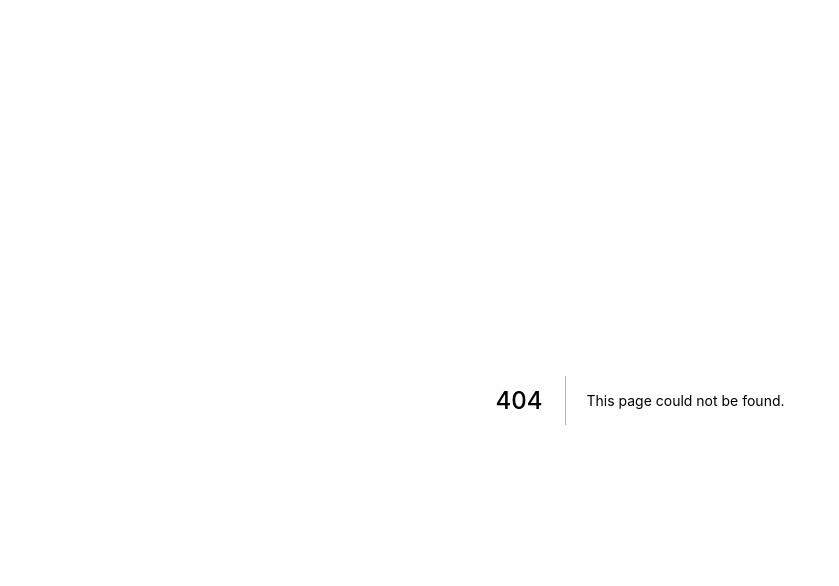
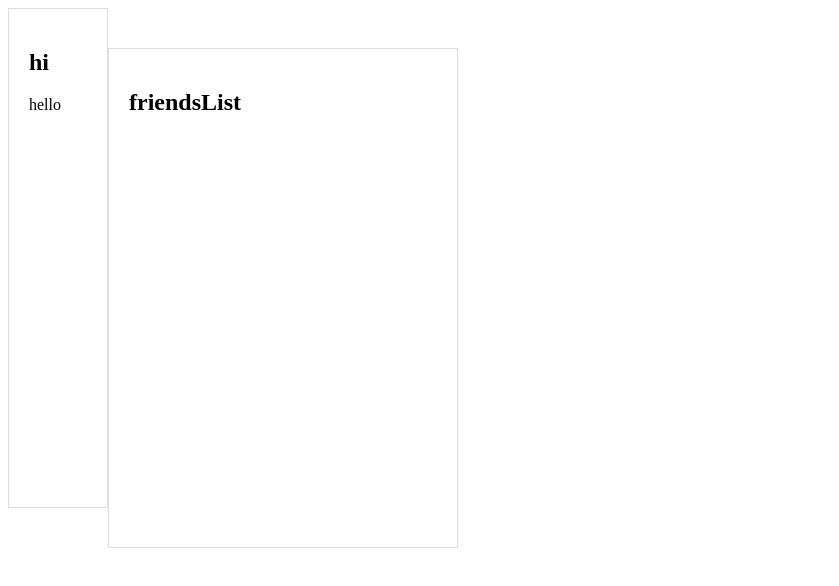
Before and after one commit to imki123/next-react, a Next.js app: page /myKakao in a window 1280 px wide. Before the commit this address had no page. Shown: the top 586 px of the page, without its empty margins (0-839 px from the left). Built offline with nearby package versions, Linux system fonts and the light colour scheme.

Commit message:
add ref in react class

```diff
--- a/components/header.js
+++ b/components/header.js
@@ -12,11 +12,11 @@ const Header = () =>{
                     <td style={{textAlign:"left"}}>
                         <span onClick={handleBack}>뒤로</span>
                     </td>
-                    <td style={{textAlign:"right"}}>
+                    {/* <td style={{textAlign:"right"}}>
                         <Link href="/">
                             <span>홈으로</span>
                         </Link>
-                    </td>
+                    </td> */}
                 </tr>
                 </tbody>
             </table>
--- /dev/null
+++ b/components/kakaoFriendsList.js
@@ -0,0 +1,7 @@
+export default function KakaoNav() {
+    return (
+        <div>
+            <h2>friendsList</h2>
+        </div>
+    )
+}
--- /dev/null
+++ b/components/kakaoLayout.js
@@ -0,0 +1,55 @@
+// components/kakaoLayout.js
+import React from 'react'
+import ReactDom from 'react-dom'
+import KakaoNav from './kakaoNav'
+
+export default class KakaoLayout extends React.Component {
+    //container의 높이를 동적으로 설정하기 위해 ref생성
+    container = React.createRef()
+
+    componentDidMount() {
+        const cont = this.container.current
+        if (cont.offsetHeight < 500) {
+            cont.style.height = '500px'
+        } else {
+            cont.style.height = 'auto'
+        }
+    }
+    render() {
+        return (
+            <div className="container" ref={this.container}>
+                <div className="nav">
+                    <KakaoNav />
+                </div>
+                <div className="main">
+                    {this.props.children}
+                </div>
+                <style jsx>{`
+                * {
+                    -webkit-box-sizing: border-box;
+                       -moz-box-sizing: border-box;
+                            box-sizing: border-box;
+                }
+                .container{
+                    width:450px;
+                }
+                .nav{
+                    display:inline-block;
+                    width:100px;
+                    height:100%;
+                    border: 1px solid #DDD;
+                    padding: 20px;
+                    margin: 0;
+                }
+                .main{
+                    display:inline-block;
+                    width:350px;
+                    height:100%;
+                    border: 1px solid #DDD;
+                    padding: 20px;
+                }
+                `}</style>
+            </div>
+        )
+    }
+}
--- /dev/null
+++ b/components/kakaoNav.js
@@ -0,0 +1,13 @@
+export default function KakaoNav() {
+    return (
+        <div>
+            <h2>hi</h2>
+            hello
+        <style jsx>{`
+        div{
+
+        }
+        `}</style>
+        </div>
+    )
+}
--- a/components/layout.js
+++ b/components/layout.js
@@ -1,5 +1,4 @@
 // components/layout.js
-
 import Header from './header'
 const Layout = props => (
     <div>
--- /dev/null
+++ b/pages/myKakao.js
@@ -0,0 +1,13 @@
+// pages/myKakao.js
+import KakaoLayout from '../components/kakaoLayout'
+import KakaoFriendsList from '../components/kakaoFriendsList.js'
+
+export default function Fetch() {
+    return (
+        <div>
+            <KakaoLayout>
+                <KakaoFriendsList/>
+            </KakaoLayout>
+        </div>
+    );
+}
```
Also changed, not shown: components/myComp.js (added, +7 -0 lines), pages/index.js (+11 -2 lines), pages/test.js (added, +10 -0 lines).
